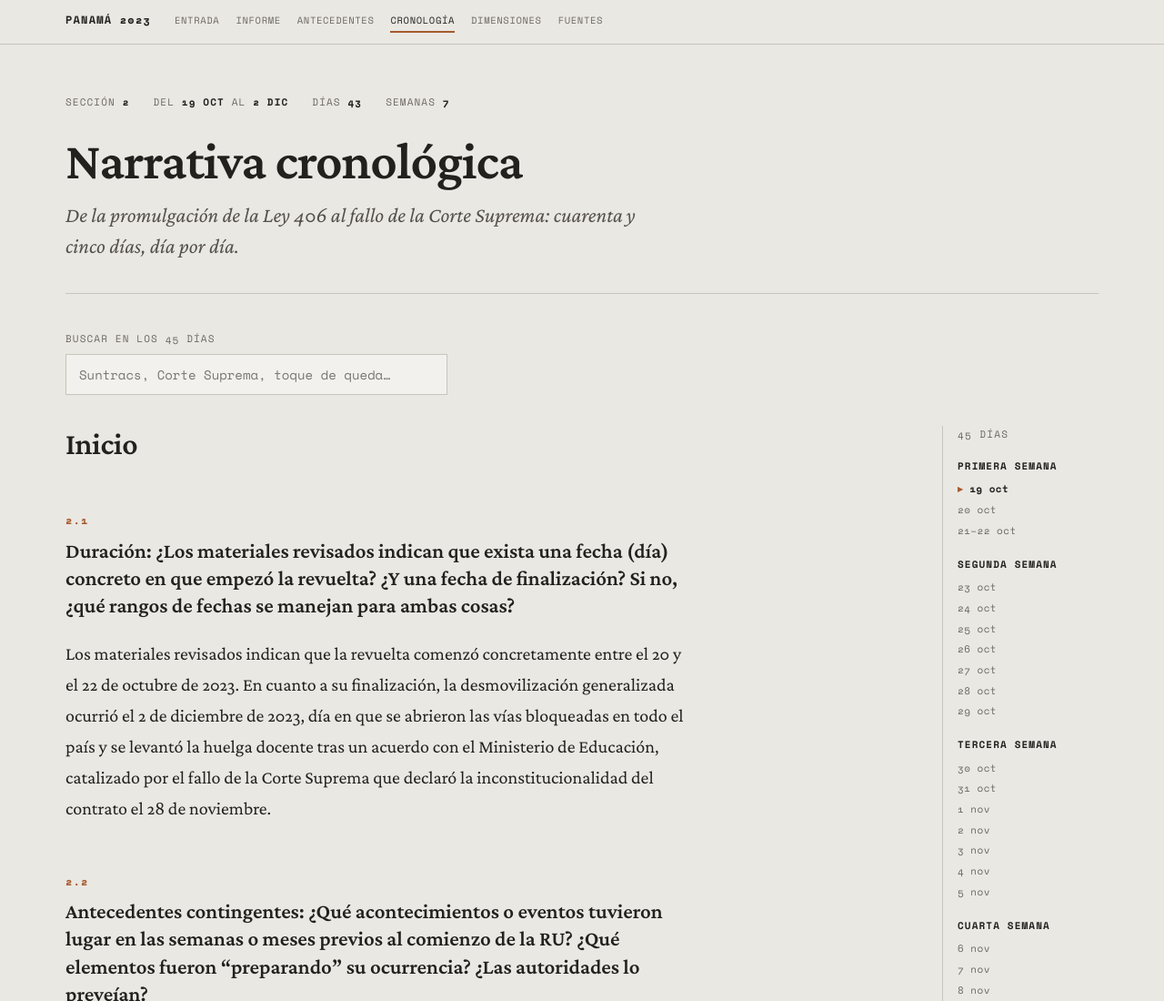
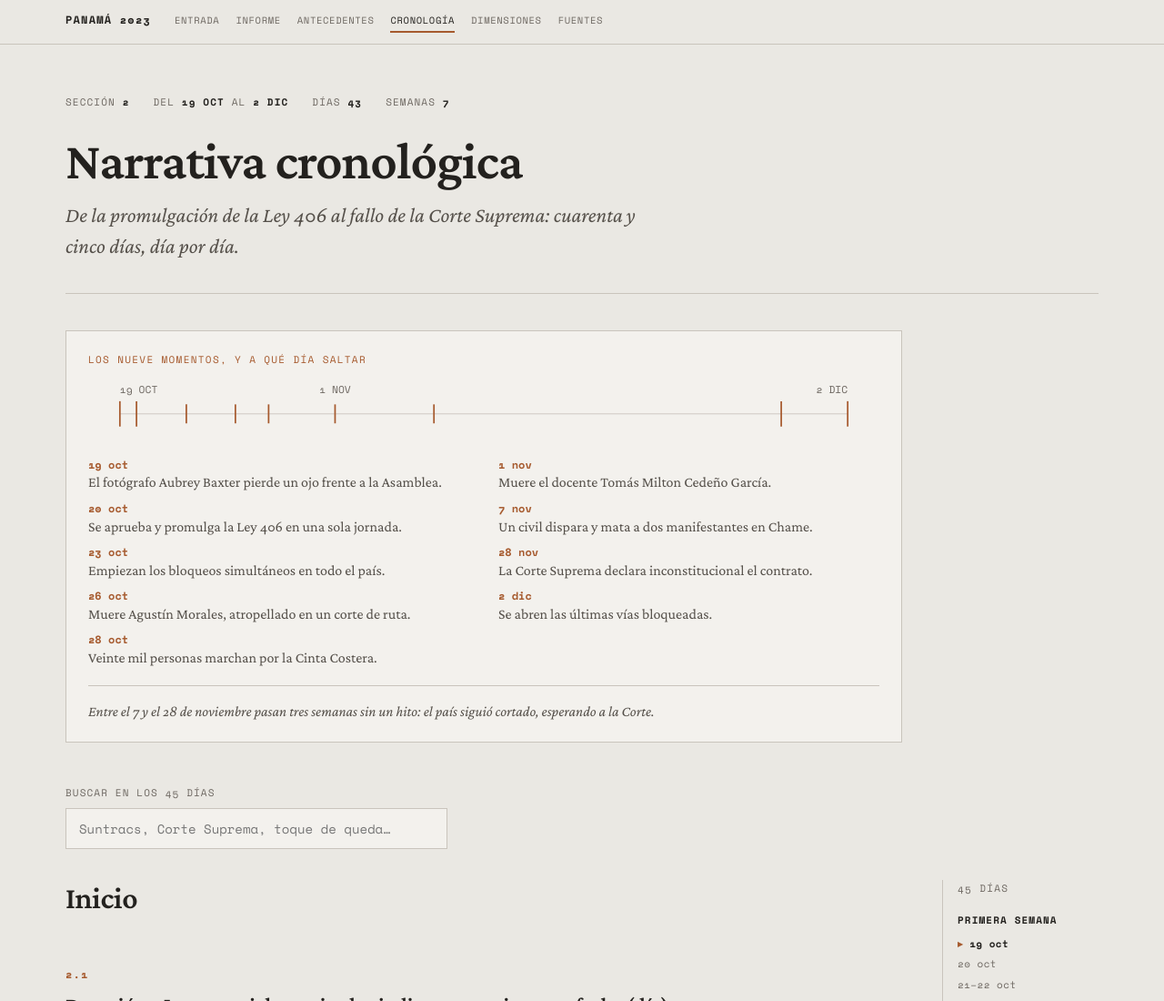
Before and after one commit to alonsomaranon-ai/panama-2023, a plain HTML site: page cronologia.html in a window 1280 px wide. Shown: the top 1100 px of the page at 91% size. Drawn offline with nearby package versions, Linux system fonts and the light colour scheme.

Commit message:
La línea de tiempo también abre la cronología
Ahí los nueve hitos son enlaces: cada uno salta al día correspondiente
dentro de los 43. Funciona como resumen y como navegación.

Co-Authored-By: Claude Opus 5 <noreply@anthropic.com>

```diff
--- a/cronologia.html
+++ b/cronologia.html
@@ -45,6 +45,41 @@
       <h1>Narrativa cronológica</h1>
       <p class="bajada">De la promulgación de la Ley 406 al fallo de la Corte Suprema: cuarenta y cinco días, día por día.</p>
     </div>
+
+    <figure class="linea-tiempo">
+      <div class="rotulo">Los nueve momentos, y a qué día saltar</div>
+      <svg viewBox="0 0 1000 74" role="img" aria-label="Línea de tiempo del 19 de octubre al 2 de diciembre de 2023 con nueve momentos marcados">
+        <line x1="40" y1="40" x2="960" y2="40" stroke="#C9C4BC" stroke-width="1"/>
+        <g stroke="#A65A2E" stroke-width="2">
+          <line x1="40"  y1="24" x2="40"  y2="56"/>
+          <line x1="61"  y1="24" x2="61"  y2="56"/>
+          <line x1="124" y1="28" x2="124" y2="52"/>
+          <line x1="186" y1="28" x2="186" y2="52"/>
+          <line x1="228" y1="28" x2="228" y2="52"/>
+          <line x1="312" y1="28" x2="312" y2="52"/>
+          <line x1="437" y1="28" x2="437" y2="52"/>
+          <line x1="876" y1="24" x2="876" y2="56"/>
+          <line x1="960" y1="24" x2="960" y2="56"/>
+        </g>
+        <g fill="#6E6862" font-family="'Space Mono', monospace" font-size="13">
+          <text x="40" y="14">19 OCT</text>
+          <text x="312" y="14" text-anchor="middle">1 NOV</text>
+          <text x="960" y="14" text-anchor="end">2 DIC</text>
+        </g>
+      </svg>
+      <ol class="hitos">
+        <li><a href="#d-19-oct"><b>19 oct</b> El fotógrafo Aubrey Baxter pierde un ojo frente a la Asamblea.</a></li>
+        <li><a href="#d-20-oct"><b>20 oct</b> Se aprueba y promulga la Ley 406 en una sola jornada.</a></li>
+        <li><a href="#d-23-oct"><b>23 oct</b> Empiezan los bloqueos simultáneos en todo el país.</a></li>
+        <li><a href="#d-26-oct"><b>26 oct</b> Muere Agustín Morales, atropellado en un corte de ruta.</a></li>
+        <li><a href="#d-28-oct"><b>28 oct</b> Veinte mil personas marchan por la Cinta Costera.</a></li>
+        <li><a href="#d-1-nov"><b>1 nov</b> Muere el docente Tomás Milton Cedeño García.</a></li>
+        <li><a href="#d-7-nov"><b>7 nov</b> Un civil dispara y mata a dos manifestantes en Chame.</a></li>
+        <li><a href="#d-28-nov"><b>28 nov</b> La Corte Suprema declara inconstitucional el contrato.</a></li>
+        <li><a href="#d-2-dic"><b>2 dic</b> Se abren las últimas vías bloqueadas.</a></li>
+      </ol>
+      <figcaption>Entre el 7 y el 28 de noviembre pasan tres semanas sin un hito: el país siguió cortado, esperando a la Corte.</figcaption>
+    </figure>
 
     <div class="buscador">
       <label for="q">Buscar en los 45 días</label>
--- a/estilos.css
+++ b/estilos.css
@@ -413,6 +413,13 @@ mark { background: rgba(166, 90, 46, .22); color: inherit; padding: 0 2px; }
   font-family: var(--mono); font-size: 12px; font-weight: 700;
   color: var(--cobre); display: block;
 }
+/* en la cronología los hitos son enlaces: saltan al día correspondiente */
+.linea-tiempo .hitos a {
+  color: inherit; border-bottom: none; display: block;
+}
+.linea-tiempo .hitos a:visited { color: inherit; }
+.linea-tiempo .hitos a:hover { color: var(--tinta); }
+.linea-tiempo .hitos a:hover b { text-decoration: underline; }
 .linea-tiempo figcaption {
   margin-top: 18px; padding-top: 14px; border-top: 1px solid var(--linea);
   font-family: var(--serif); font-style: italic; font-size: 16px;
```
Also changed, not shown: 1 other file.
